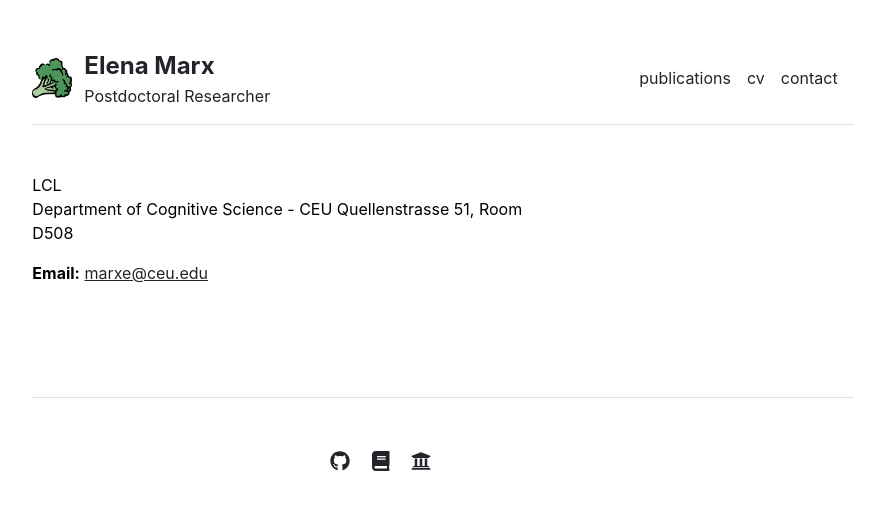
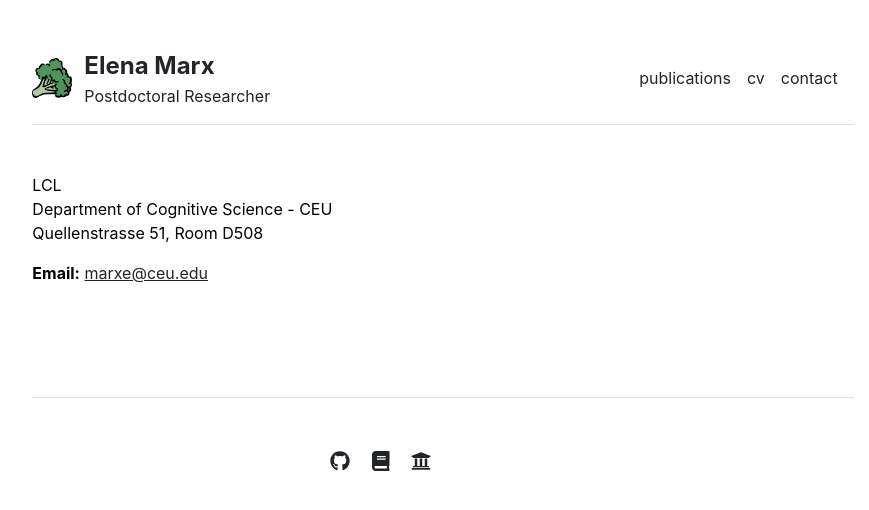
Before and after one commit to elena-marx/elena-marx.github.io, a Jekyll site: the page built from contact.md, in a window 1280 px wide. Shown: the top 510 px of the page, without its empty margins (197-1066 px from the left). Built offline with Jekyll 4.4.1, drawn with Linux system fonts in a browser that asks for light colours.

Commit message:
contact format updated

```diff
--- a/_includes/contact.html
+++ b/_includes/contact.html
@@ -5,7 +5,7 @@
       <div class="col-md-8">
         <p>
           {{ contact.department }}<br>
-          {{ contact.institution }}
+          {{ contact.institution }}<br>
           {{ contact.institution_address }}
         </p>
         <p>
```
Also changed, not shown: 1 other file.
